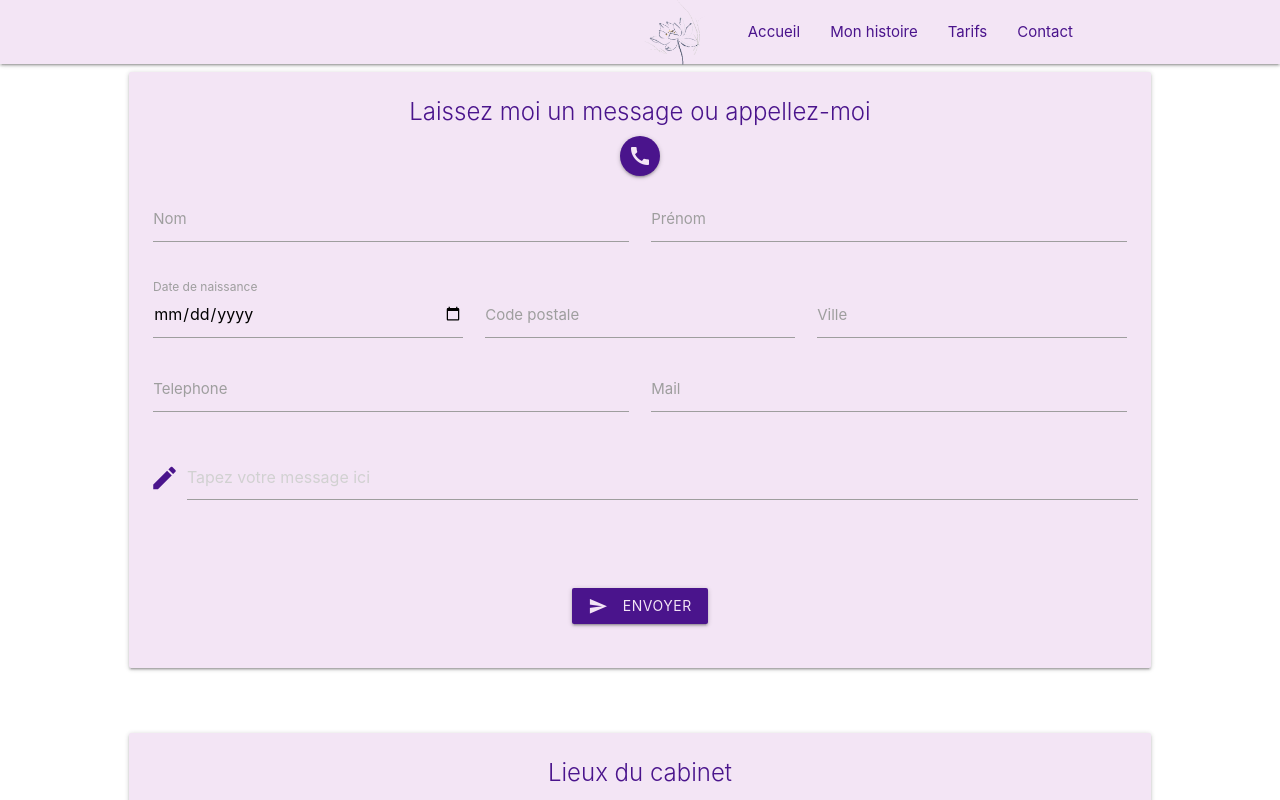
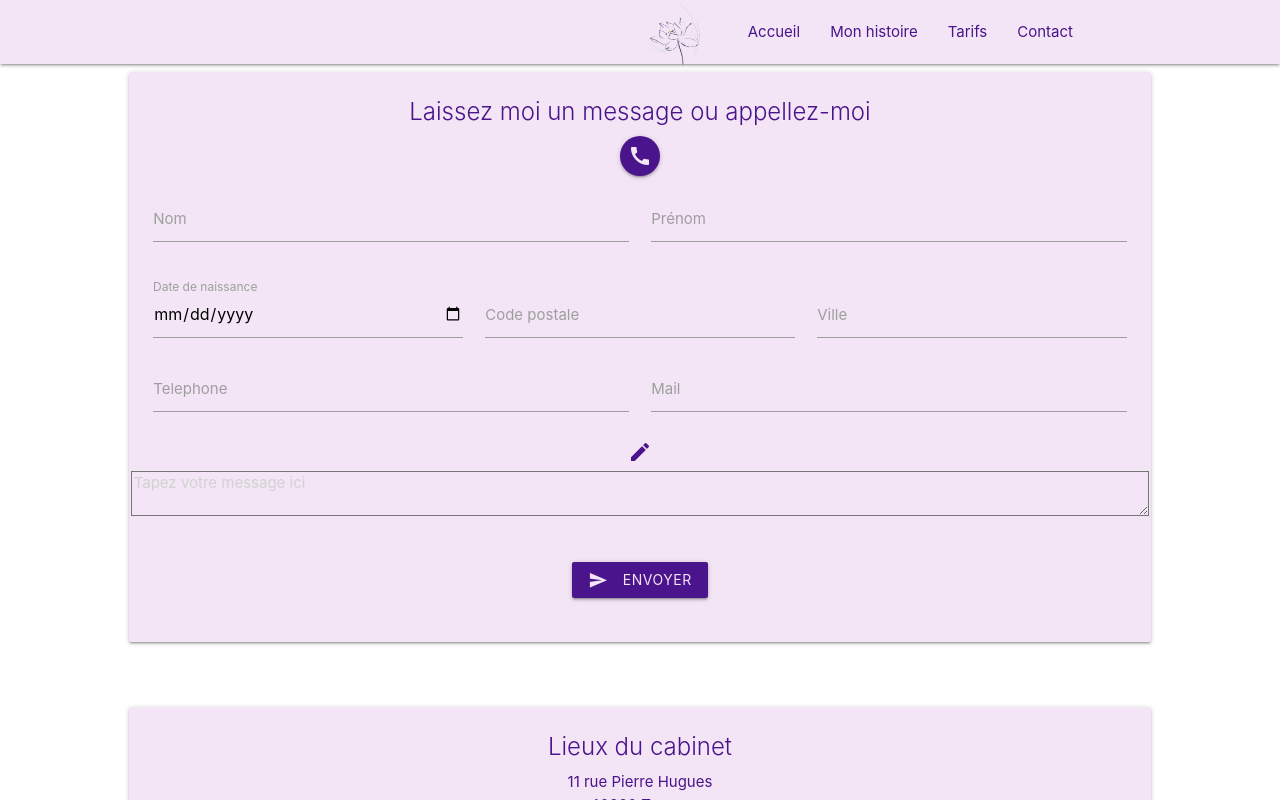
Before and after one commit to stephanevanpe/Khrisma, a React (Create React App) app: page /Contact in a window 1280 px wide. Shown: the top 800 px of the page. Built offline with nearby package versions, Linux system fonts and the light colour scheme; grey boxes are pictures that could not be loaded.

Commit message:
changing the textarea

```diff
--- a/src/pages/Contact.jsx
+++ b/src/pages/Contact.jsx
@@ -1,5 +1,5 @@
 import React, { Component } from 'react';
-import { Row,Textarea, Col, Card, Icon, Button} from 'react-materialize';
+import { Row, Col, Card, Icon, Button} from 'react-materialize';
 import { Map, TileLayer, Marker, Popup } from 'react-leaflet';
 import swal from 'sweetalert';
 
@@ -26,7 +26,7 @@ class Contact extends Component {
 			city:"",
 			foneNumber:"",
 			mail:"",
-			message:""
+			message:"",
 		};
 	}
 
@@ -128,15 +128,15 @@ handleSubmit = e => {
 
 										<div className='row'>
 											<Row>
-												<Textarea
+												<Icon>mode_edit</Icon>
+												<textarea
 													name='message'
-													id='Textarea-12'
+													type='text'
 													l={12}
 													m={12}
 													s={12}
 													xl={12}
 													placeholder='Tapez votre message ici'
-													icon={<Icon>mode_edit</Icon>}
 													value={message} onChange={this.handleChange}
 												/>
 											</Row>
```
